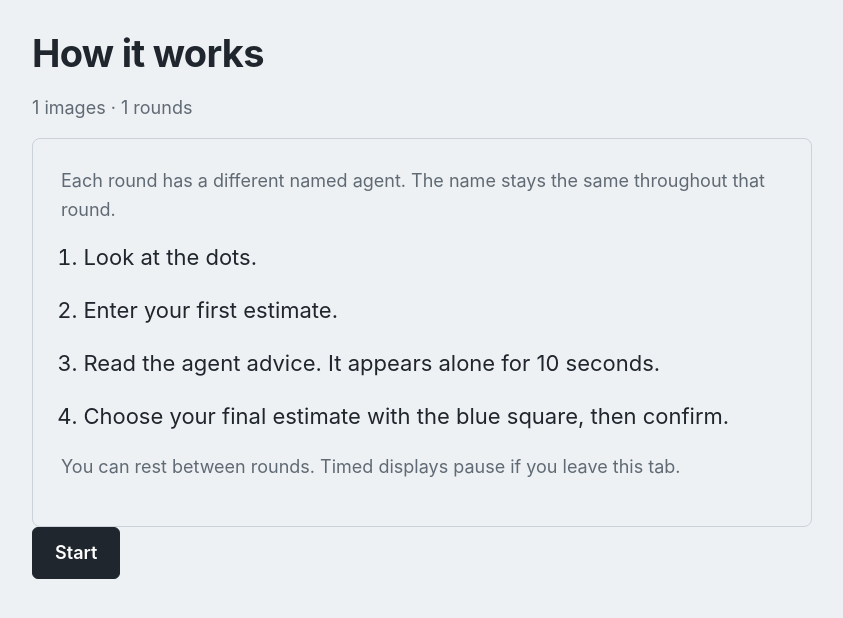
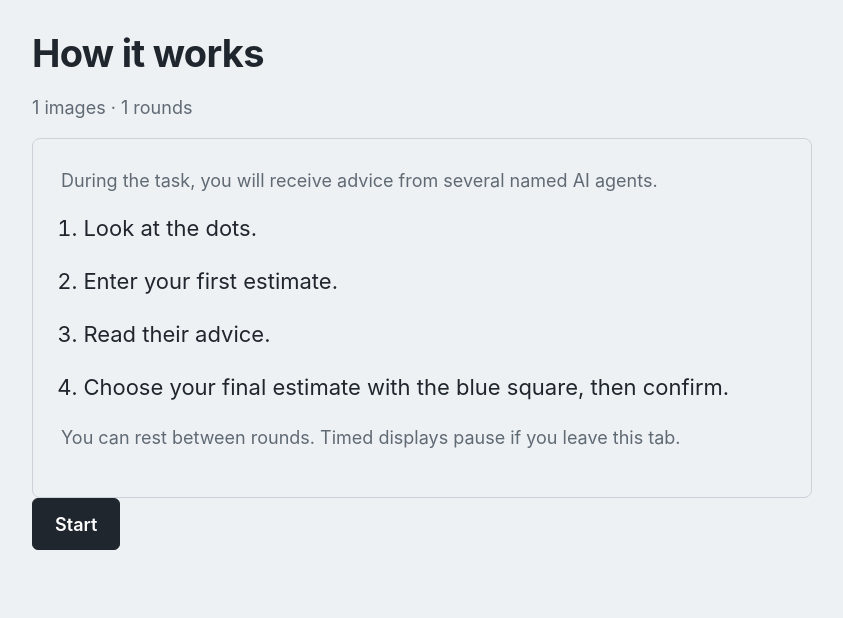
Before and after one commit to jennapfeifer/ai-beast-prototype, a Flask app: template templates/instructions.html in a window 1280 px wide. Shown: the part 60-678 px from the top of the page, without its empty margins (218-1061 px from the left). Run offline with Flask 3, Linux system fonts and the light colour scheme; the template is opened without the code that fills it: most values are stand-ins (such as "Sample title", 1, 10 or a date in 2020); parts of the project's set-up code (start-up, migrations or seed data) failed here and were passed over.

Commit message:
Add files via upload

```diff
--- a/templates/consent.html
+++ b/templates/consent.html
@@ -1,5 +1,5 @@
-{% extends "base.html" %}{% block html_class %}task-root{% endblock %}{% block theme_colour %}#101418{% endblock %}{% block body_class %}task-surface info-surface{% endblock %}{% block body %}
-<main class="page participant-page"><section class="welcome-grid"><div><h1>Estimates and advice</h1><p class="lead">Estimate the dots, read the agent advice, and choose your final estimate.</p><div class="facts"><span><b>8</b> rounds</span><span><b>104</b> images</span><span><b>1</b> practice trial</span></div></div></section>
+{% extends "base.html" %}{% block html_class %}task-root{% endblock %}{% block theme_colour %}#eef1f4{% endblock %}{% block body_class %}task-surface info-surface{% endblock %}{% block body %}
+<main class="page participant-page"><section class="welcome-grid"><div><h1>Estimates and advice</h1><p class="lead">Estimate the dots, receive advice from a named AI agent, and choose your final estimate.</p><div class="facts"><span><b>8</b> rounds</span><span><b>104</b> images</span><span><b>1</b> practice trial</span></div></div></section>
 {% if active %}<div class="notice"><b>You have a session in progress.</b> <a href="/task">Resume where you left off →</a></div>{% endif %}
-<section class="card consent-card"><div class="eyebrow">BEFORE YOU BEGIN</div><h2>About this study</h2><div class="consent-copy"><div><p>For each image, you give a first estimate, read the agent advice, and choose a final estimate. {% if ratings %}Every {{rating_every}} trials, you rate your trust in the agent.{% endif %}</p><p>You can take breaks between rounds. There is no reward for speed.</p><p>You will not receive accuracy feedback during the task.{% if end_score %} At the end, you will see an overall accuracy summary, without the count for each image.{% endif %}</p></div><div><p>The agent advice may be inaccurate. Some study details are explained only after you finish.</p><p>Your estimates, agent advice, ratings and timings are saved under a random participant code. You may stop at any time by closing this tab. The information at the end explains the study and how to request withdrawal of your data.</p>{% if contact and ethics_details %}<p>{{ contact }}</p><p>{{ ethics_details }}</p>{% else %}<p class="notice">Pilot materials: researcher contact, data retention, withdrawal and approved ethics information still need to be supplied before participant recruitment.</p>{% endif %}</div></div>
+<section class="card consent-card"><div class="eyebrow">BEFORE YOU BEGIN</div><h2>About this study</h2><div class="consent-copy"><div><p>For each image, you give a first estimate, receive advice, and choose a final estimate. {% if ratings %}Every {{rating_every}} trials, you rate how much you trust the adviser.{% endif %}</p><p>You can take breaks between rounds. There is no reward for speed.</p><p>You will not receive accuracy feedback during the task.{% if end_score %} At the end, you will see an overall accuracy summary, without the count for each image.{% endif %}</p></div><div><p>The advice may be inaccurate. Some study details are explained only after you finish.</p><p>Your estimates, advice, ratings and timings are saved under a random participant code. You may stop at any time by closing this tab. The information at the end explains the study and how to request withdrawal of your data.</p>{% if contact and ethics_details %}<p>{{ contact }}</p><p>{{ ethics_details }}</p>{% else %}<p class="notice">Pilot materials: researcher contact, data retention, withdrawal and approved ethics information still need to be supplied before participant recruitment.</p>{% endif %}</div></div>
 <form action="/start" method="post"><input type="hidden" name="csrf_token" value="{{ csrf_token }}"><input type="hidden" name="external_id" value="{{ external_id }}"><label class="checkline"><input type="checkbox" name="consent" value="yes" required> I have read the information, am 18 or older, and agree to take part.</label><button class="button primary" type="submit">Continue</button>{% if pilot %}<span class="small muted form-aside">Pilot responses are labelled TEST.</span>{% endif %}</form></section><p class="small muted"><a href="/researcher">Researcher access</a></p></main>{% endblock %}
--- a/templates/instructions.html
+++ b/templates/instructions.html
@@ -1,14 +1,14 @@
 {% extends "base.html" %}{% block html_class %}task-root{% endblock %}
-{% block theme_colour %}#101418{% endblock %}{% block body_class %}task-surface info-surface{% endblock %}
+{% block theme_colour %}#eef1f4{% endblock %}{% block body_class %}task-surface info-surface{% endblock %}
 {% block body %}<main class="page narrow">
 <h1>How it works</h1><p class="lead">{{n_trials}} images · {{n_blocks}} rounds</p>
-<section class="card instruction-copy"><p>Each round has a different named agent. The name stays the same throughout that round.</p><ol>
+<section class="card instruction-copy"><p>During the task, you will receive advice from several named AI agents.</p><ol>
 <li>{% if stimulus_seconds %}Look at the dots for {{'%g'|format(stimulus_seconds)}} seconds.{% else %}Look at the dots.{% endif %}</li>
 <li>Enter your first estimate.</li>
-<li>{% if advice_modality=='voice_text' %}Read and listen to the agent advice.{% else %}Read the agent advice.{% endif %}{% if advice_preview_ms %} It appears alone for {{advice_preview_ms//1000}} seconds.{% endif %}</li>
+<li>{% if advice_modality=='voice_text' %}Read and listen to their advice.{% else %}Read their advice.{% endif %}</li>
 <li>Choose your final estimate with the blue square, then confirm.</li>
 </ol>
-{% if ratings %}<p>Every {{rating_every}} trials, {% if rating_items=='trust_and_feeling' %}answer the trust and feeling questions.{% else %}rate your trust in the agent.{% endif %} Selecting {% if rating_items=='trust_and_feeling' %}both ratings{% else %}a rating{% endif %} continues the task.</p>{% endif %}
+{% if ratings %}<p>Every {{rating_every}} trials, {% if rating_items=='trust_and_feeling' %}answer the trust and feeling questions.{% else %}rate how much you trusted them.{% endif %} Selecting {% if rating_items=='trust_and_feeling' %}both ratings{% else %}a rating{% endif %} continues the task.</p>{% endif %}
 <p>You can rest between rounds. Timed displays pause if you leave this tab.</p></section>
 <a class="button primary" href="/task">{% if practice %}Start practice{% else %}Start{% endif %}</a>
 </main>{% endblock %}
--- a/templates/task.html
+++ b/templates/task.html
@@ -1 +1 @@
-{% extends "base.html" %}{% block theme_colour %}#101418{% endblock %}{% block html_class %}task-root{% endblock %}{% block body_class %}task-surface{% endblock %}{% block body %}<main class="task-page"><div class="task-heading sr-only"><div><span class="eyebrow" id="phase-name">GETTING READY</span><h2 id="round-title">BEAST</h2></div><span class="chip" id="meta">Loading…</span></div><div class="progress" role="progressbar" aria-label="Experiment progress" aria-valuemin="0" aria-valuemax="100" aria-valuenow="0"><i id="bar"></i></div>{% if config.pilot %}<div class="pilot-strip">Pilot · {% if config.offline %}offline{% else %}live model{% endif %} · TEST</div>{% endif %}<section class="card trial-card"><div id="stage" aria-live="polite"><p class="muted">Preparing your session…</p></div></section>{% if config.researcher_mode %}<details class="researcher-overlay"><summary>Researcher diagnostics</summary><p id="adviser-status" class="helper" role="status"></p><pre id="rmode"></pre></details>{% endif %}</main><div class="visibility-cover" id="visibility-cover" hidden><div class="card"><h2>Paused</h2><p>Return to this tab to continue.</p></div></div><script>window.BEAST_CFG={{config|tojson}};</script><script src="{{ url_for('static',filename='estimate.js',v=ui_version) }}"></script><script src="{{ url_for('static',filename='task.js',v=ui_version) }}"></script>{% endblock %}
+{% extends "base.html" %}{% block theme_colour %}#eef1f4{% endblock %}{% block html_class %}task-root{% endblock %}{% block body_class %}task-surface{% endblock %}{% block body %}<main class="task-page"><div class="task-heading sr-only"><div><span class="eyebrow" id="phase-name">GETTING READY</span><h2 id="round-title">BEAST</h2></div><span class="chip" id="meta">Loading…</span></div><div class="progress" role="progressbar" aria-label="Experiment progress" aria-valuemin="0" aria-valuemax="100" aria-valuenow="0"><i id="bar"></i></div>{% if config.pilot %}<div class="pilot-strip">Pilot · {% if config.offline %}offline{% else %}live model{% endif %} · TEST</div>{% endif %}<section class="card trial-card"><div id="stage" aria-live="polite"><p class="muted">Preparing your session…</p></div></section>{% if config.researcher_mode %}<details class="researcher-overlay"><summary>Researcher diagnostics</summary><p id="adviser-status" class="helper" role="status"></p><pre id="rmode"></pre></details>{% endif %}</main><div class="visibility-cover" id="visibility-cover" hidden><div class="card"><h2>Paused</h2><p>Return to this tab to continue.</p></div></div><script>window.BEAST_CFG={{config|tojson}};</script><script src="{{ url_for('static',filename='estimate.js',v=ui_version) }}"></script><script src="{{ url_for('static',filename='task.js',v=ui_version) }}"></script>{% endblock %}
```
Also changed, not shown: templates/debrief.html (+1 -1 lines), templates/researcher.html (+1 -1 lines).
